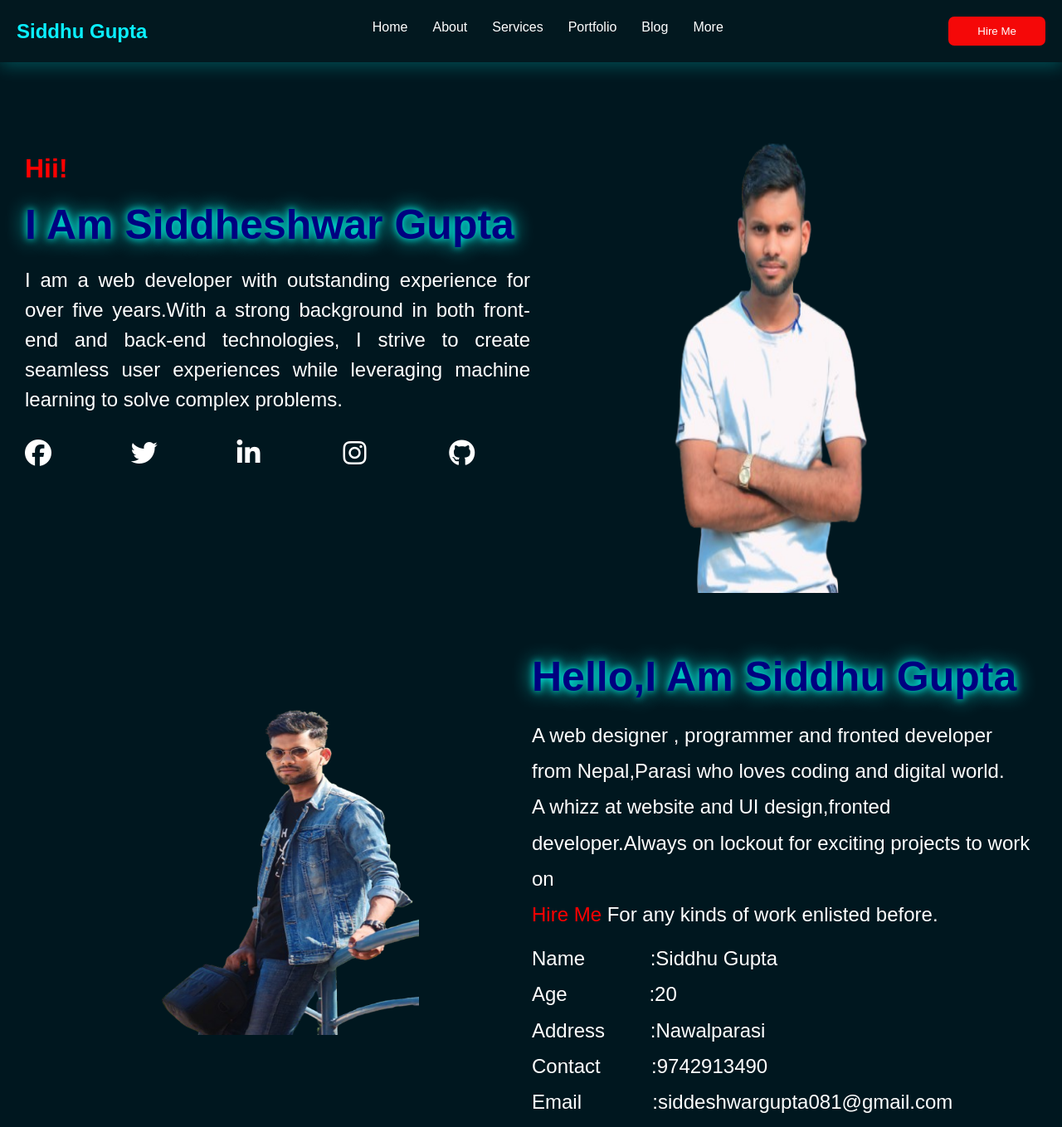
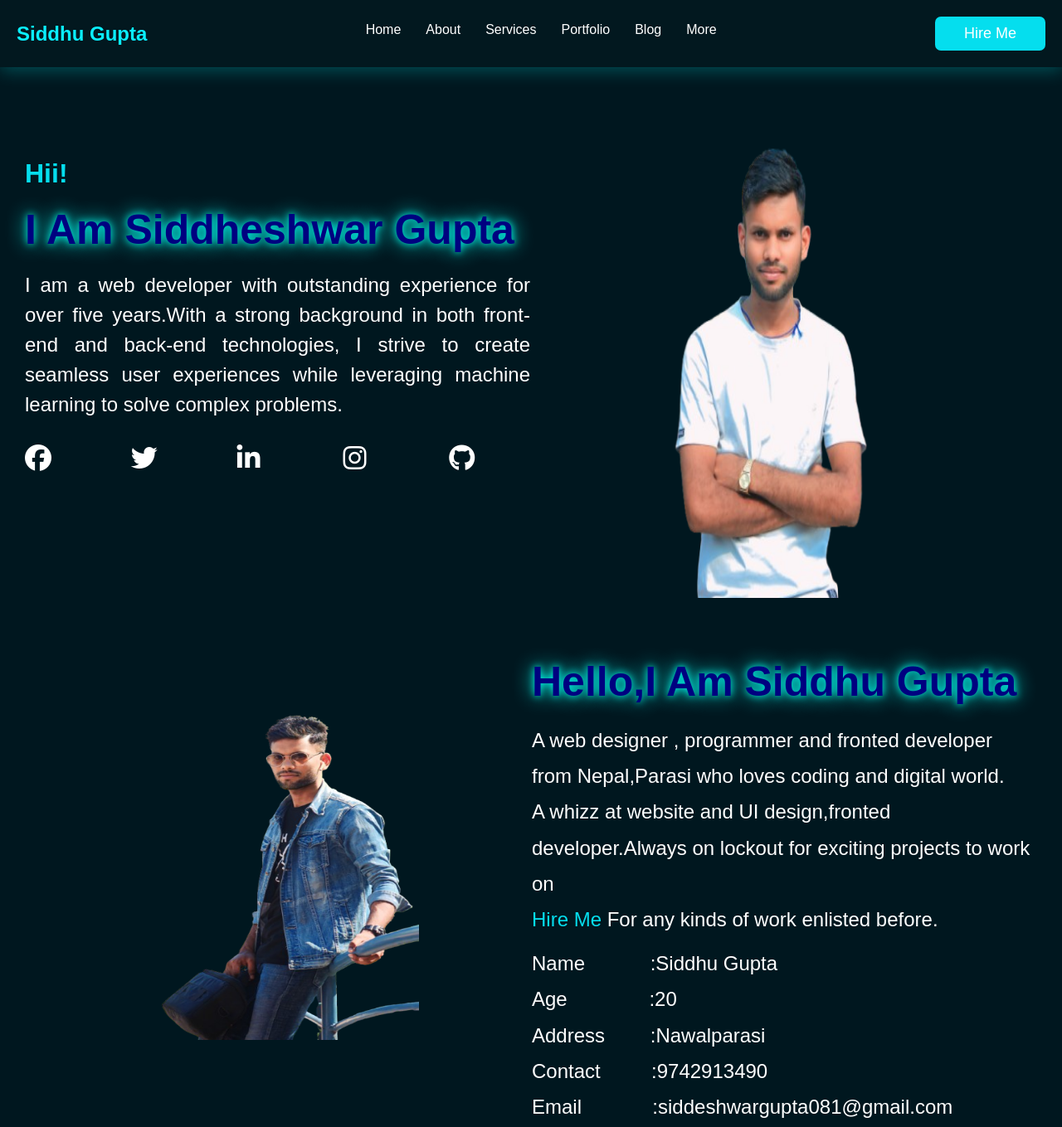
Before and after one commit to Ishwar-gupta/Web-Developer, a plain HTML site: page index.html in a window 1280 px wide. Shown: the top 1359 px of the page at 83% size. Drawn offline with Linux system fonts and the light colour scheme.

Commit message:
Update style.css
i just change the bg-color of button

```diff
--- a/CSS/style.css
+++ b/CSS/style.css
@@ -60,7 +60,7 @@ a{
     margin-top: 30px;
 }
 #welcome{
-    color:red;
+    color:#05deee;
 }
 .web{
     margin-top: 20px;
@@ -86,7 +86,7 @@ a{
     width: 100%;
 }
 .spn{
-    color: red;
+    color: #05deee;
 }
 i{
     color: white;
@@ -214,6 +214,12 @@ h3{
     text-align: center;
     margin-top: 20px;
 }
+
+button{
+    background-color: #05deee;
+    font-size: large;
+    font: bold;
+}
 .buttton{
     text-align: center;
     margin-top: 70px;
@@ -230,6 +236,7 @@ h3{
 }
 .Box{
     height: 40vh;
+    border:1px solid black;
     box-shadow: 3px 3px 12px 0px #0cedfd;
 }
 .Box:hover{
```
